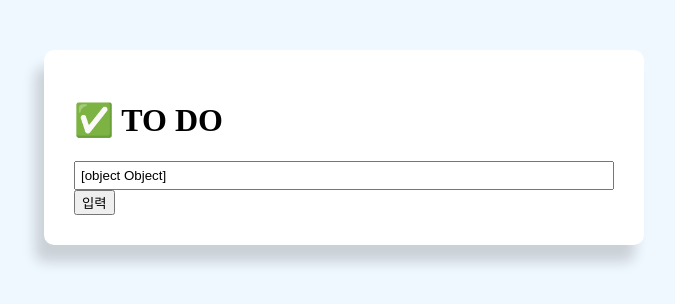
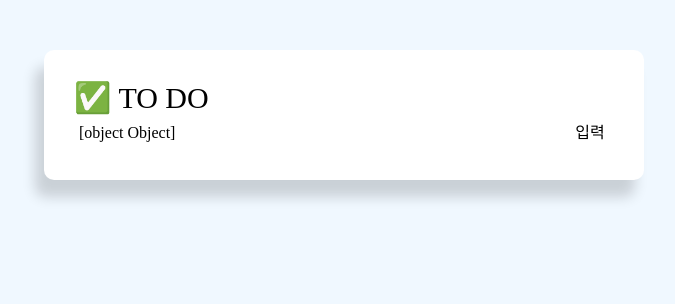
Before and after one commit to junep16/react-todo-app, a React (Create React App) app: page / in a window 1280 px wide. Shown: the top 304 px of the page, without its empty margins (296-971 px from the left). Built offline with nearby package versions, Linux system fonts and the light colour scheme; a web font is replaced by a local one.

Commit message:
✅ tailwindcss 추가

```diff
--- a/package.json
+++ b/package.json
@@ -34,5 +34,10 @@
       "last 1 firefox version",
       "last 1 safari version"
     ]
+  },
+  "devDependencies": {
+    "autoprefixer": "^10.4.2",
+    "postcss": "^8.4.7",
+    "tailwindcss": "^3.0.23"
   }
 }
--- a/src/App.css
+++ b/src/App.css
@@ -1,3 +1,7 @@
+@tailwind base;
+@tailwind components;
+@tailwind utilities;
+
 @font-face {
     font-family: "Hyemin";
     font-weight: 500;
--- a/src/App.js
+++ b/src/App.js
@@ -27,16 +27,10 @@ export default function App() {
       <div className="container">
         <div className="todoBlock">
           <div className="title">
-            <h1>✅ TO DO</h1>
+            <h1 className="text-3xl">✅ TO DO</h1>
           </div>
           <List todoData={todoData} setTodoData={setTodoData}/>
           <Form handleSubmit={handleSubmit} value={value} setValue={setValue} />
-            <input
-              type="submit"
-              value="입력"
-              className="btn"
-              style={{flex:1}}
-            />
         </div>
       </div>
     )
--- a/src/components/Form.js
+++ b/src/components/Form.js
@@ -17,6 +17,12 @@ export default function Form( handleSubmit, value, setValue ) {
           value={value}
           onChange={handleChange}
         />
+        <input
+          type="submit"
+          value="입력"
+          className="btn"
+          style={{flex:1}}
+        />
       </form>
     </div>
   )
--- /dev/null
+++ b/tailwind.config.js
@@ -0,0 +1,7 @@
+module.exports = {
+  content: ["./src/**/*.{html,js}"],
+  theme: {
+    extend: {},
+  },
+  plugins: [],
+}
```
Also changed, not shown: 1 other file (tests, documents, lock files or other folders). Lines whose indentation alone changed are shown as unchanged.
